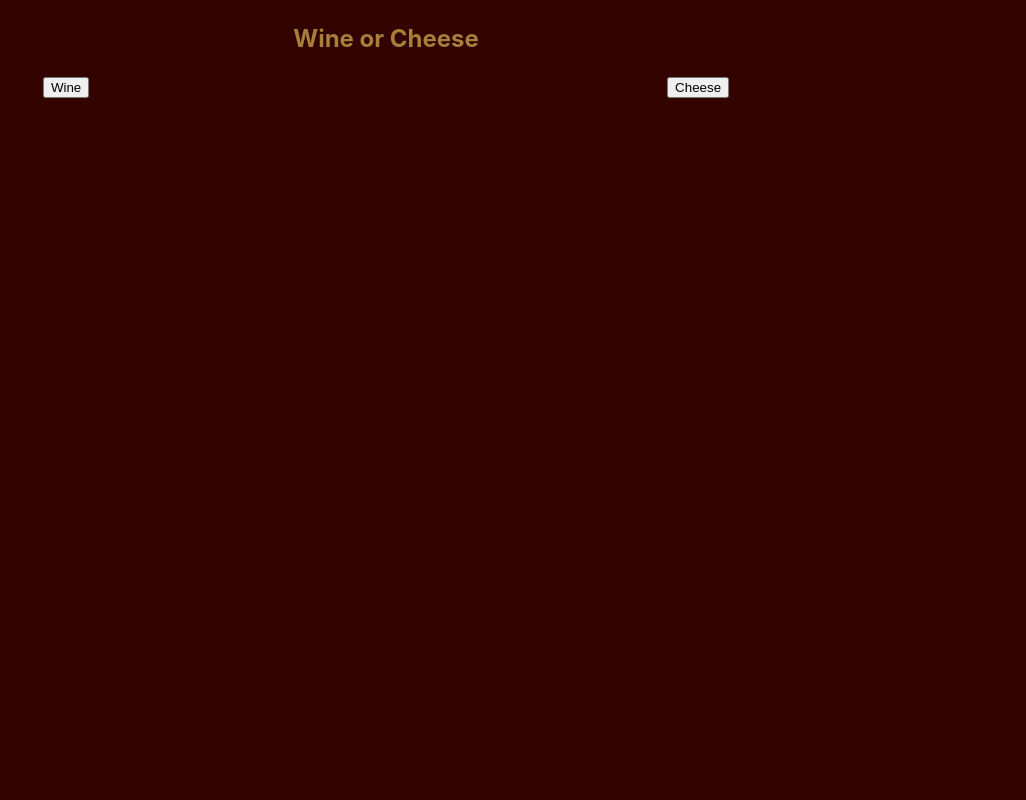
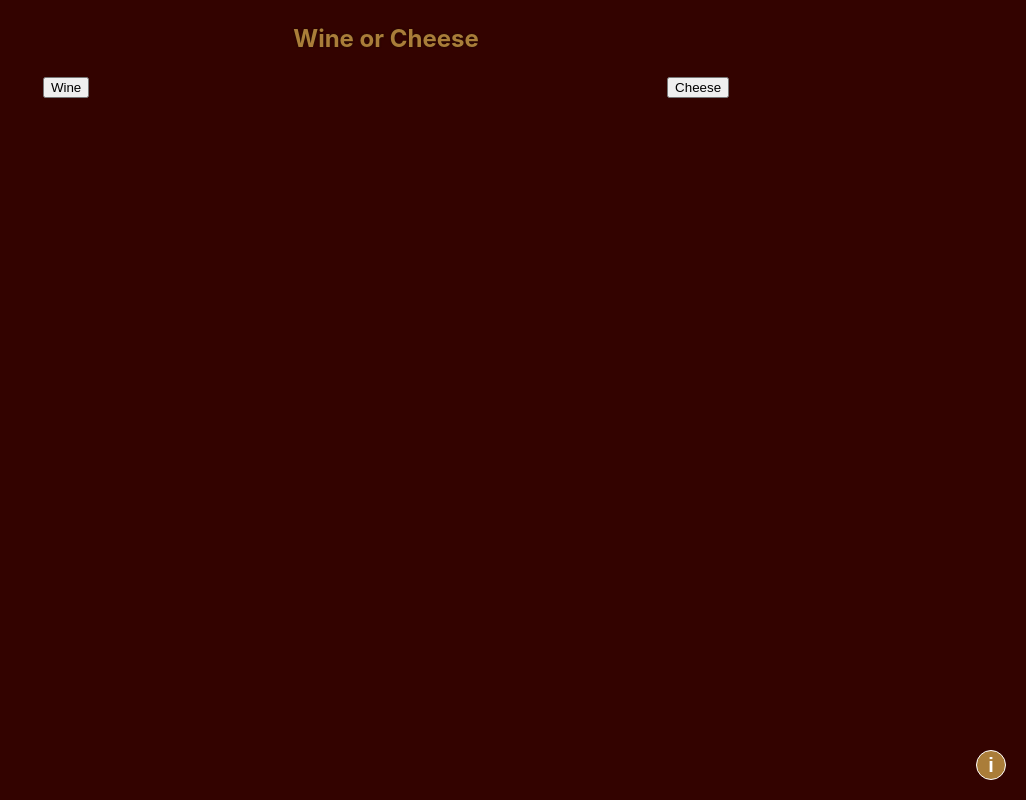
Before and after one commit to Reksford/wine-or-cheese, a React (Create React App) app: page / in a window 1280 px wide. Shown: the whole page, without its empty margins (254-1280 px from the left). Built offline with nearby package versions, Linux system fonts and the light colour scheme.

Commit message:
InfoBox component show and hide and adjusts styles

```diff
--- a/src/App.css
+++ b/src/App.css
@@ -8,17 +8,6 @@
   text-shadow: 0px 0px 2px #170E00;
   height: 100%;
   width: 100%;
-}
-
-.App-logo {
-  height: 40vmin;
-  pointer-events: none;
-}
-
-@media (prefers-reduced-motion: no-preference) {
-  .App-logo {
-    animation: App-logo-spin infinite 20s linear;
-  }
 }
 
 .App-header {
--- a/src/App.js
+++ b/src/App.js
@@ -9,7 +9,7 @@ import InfoButton from './components/info/infoButton';
 import InfoBox from './components/info/infoBox';
 
 function App() {
-  const [wineOrCheese, setWineOrCheese] = useState('')
+  const [info, setInfo] = useState(false);
   const [story, setStory] = useState({body: "Wine or Cheese", options: ["Wine", "Cheese"]});
   const [options, setOptions] = useState([]);
     // EndStory ({body: "You're Dead."});
@@ -23,6 +23,11 @@ function App() {
       console.log("handle ending")
     }
     setOptions(nextOptions);
+  }
+
+  const infoClickHandler = () => {
+    setInfo(!info);
+    //pretty sure there was a correct way to flip state, will fix later
   }
 
   useEffect(() => {
@@ -44,6 +49,8 @@ function App() {
           </Button>) }
         </div>
       </div>
+      <InfoButton clicked={infoClickHandler} />
+      {info ? <InfoBox clicked={infoClickHandler} /> : null}
       {/* footer */}
     </div>
   );
--- a/src/components/info/info.module.css
+++ b/src/components/info/info.module.css
@@ -2,7 +2,6 @@
   position: fixed;
   box-sizing: border-box;
   text-align: center;
-  cursor: pointer;
   border: 3px solid #AA7D39;
   color: black;
   background-color: white;
@@ -20,11 +19,20 @@
 
 .box span {
   position: relative;
+  cursor: pointer;
   top: -0.5em;
   left: calc(50%);
   color: lightgrey;
   margin: 0;
   padding: 0;
+}
+
+a {
+  color: #7D5213;
+}
+
+a:active :visited{
+  color: #330300;
 }
 
 .graphic {
--- a/src/components/info/infoBox.js
+++ b/src/components/info/infoBox.js
@@ -1,12 +1,12 @@
 import styles from "./info.module.css";
 
-const InfoBox = () => {
+const InfoBox = (props) => {
   const hatFilms = <a href="https://www.youtube.com/hatfilms" target="_blank">Hat Films</a>;
   const wineOrCheese = <a href="https://youtu.be/DlrPdfHuhsw" target="_blank">video</a>;
 
   return (
   <div className={styles.box}>
-    <span>X</span>
+    <span onClick={props.clicked}>X</span>
     <p>This is a meme site dedicated to an old {hatFilms} joke. <br/>
     For more context watch this {wineOrCheese}. <br/> <br/>
     I know it's an old meme but it sticks with me through the years and I hope you get a quick laugh from it.
--- a/src/components/info/infoButton.js
+++ b/src/components/info/infoButton.js
@@ -1,8 +1,8 @@
 import styles from "./info.module.css";
 
-const InfoButton = () => {
+const InfoButton = (props) => {
   return (
-    <button className={styles.graphic}>
+    <button className={styles.graphic} onClick={props.clicked}>
       <span>i</span>
     </button>
   )
```
